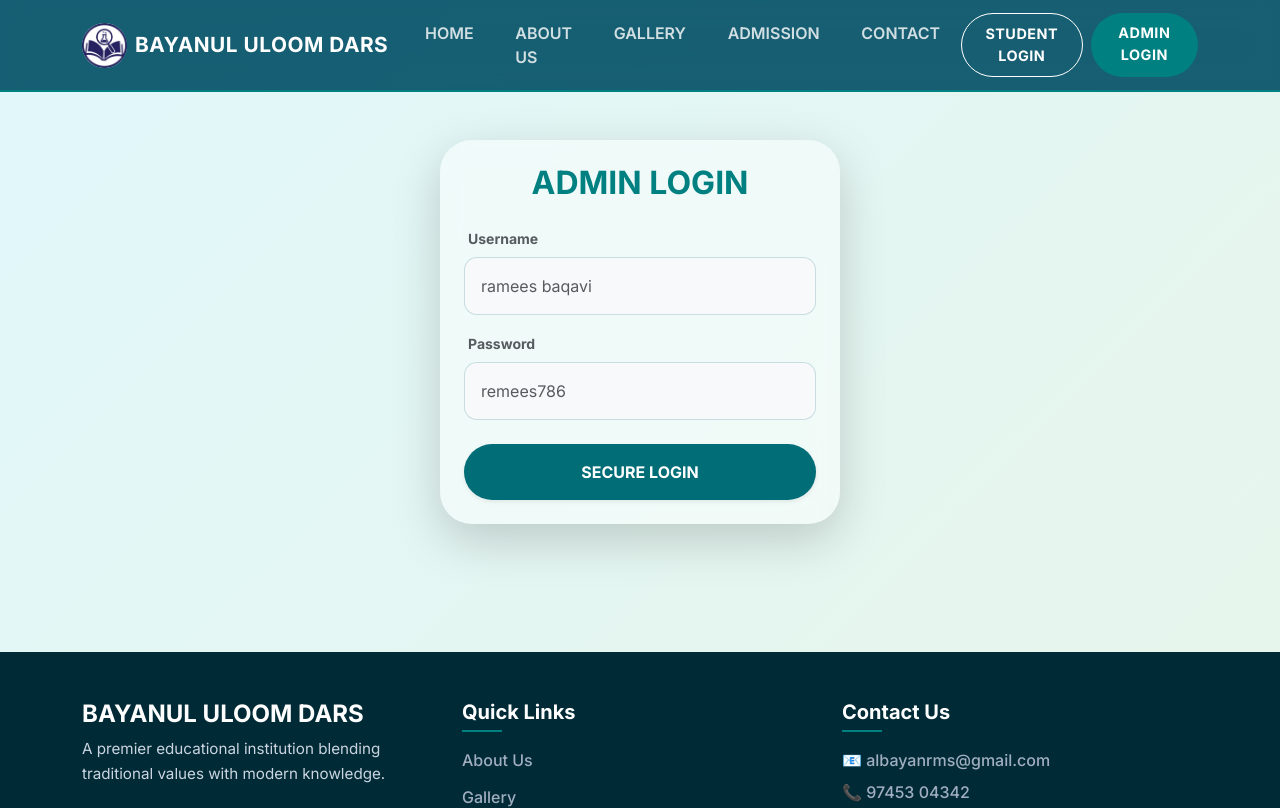
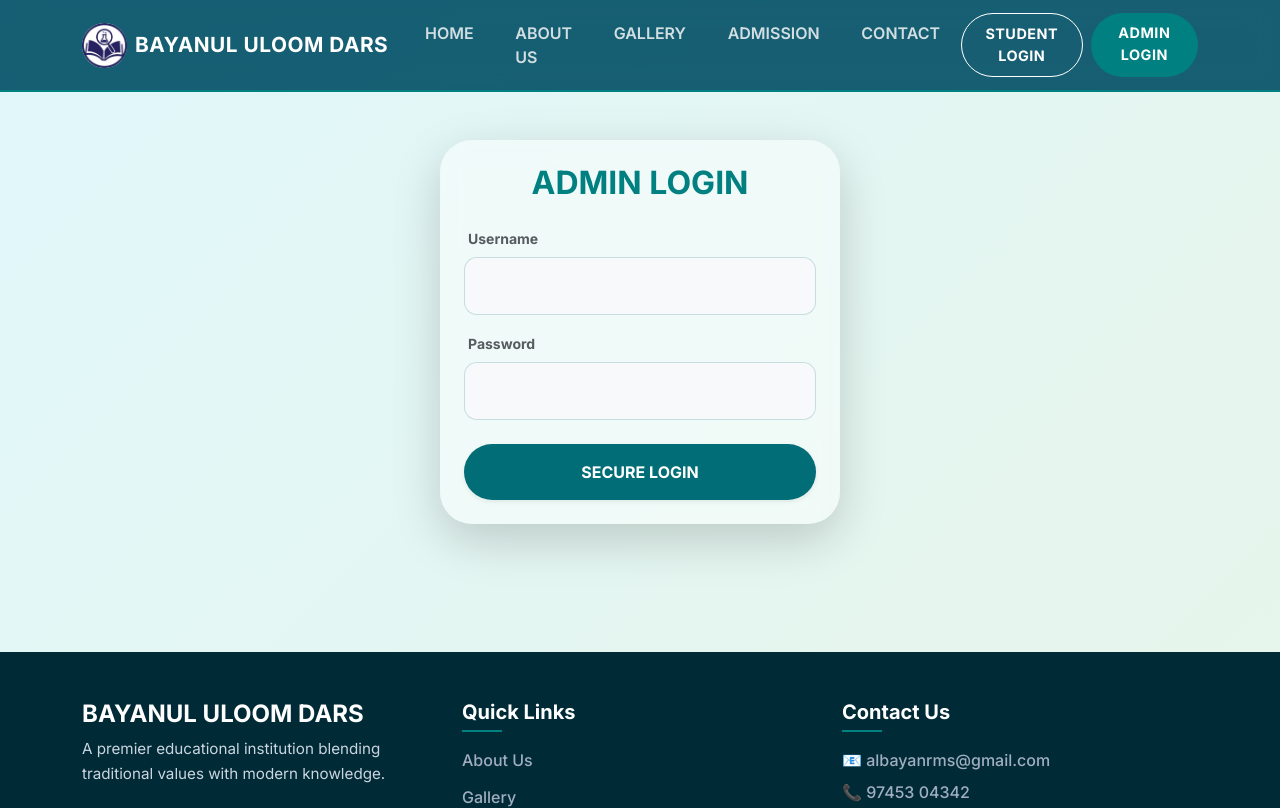
Before and after one commit to albayanrms-sys/BAYANUL-ULOOOM-KUNNATH-DARS, a React (Vite) app: page /admin in a window 1280 px wide. Shown: the top 808 px of the page. Built offline with nearby package versions, Linux system fonts and the light colour scheme.

Commit message:
Remove placeholders from admin login

```diff
--- a/src/pages/Admin.jsx
+++ b/src/pages/Admin.jsx
@@ -166,11 +166,11 @@
           <form onSubmit={handleLogin}>
             <div className="mb-3 text-start">
               <label className="form-label text-muted small px-1 fw-bold">Username</label>
-              <input type="text" className="form-control p-3 bg-light" placeholder="ramees baqavi" value={username} onChange={e=>setUsername(e.target.value)} required />
+              <input type="text" className="form-control p-3 bg-light" value={username} onChange={e=>setUsername(e.target.value)} required />
             </div>
             <div className="mb-4 text-start">
               <label className="form-label text-muted small px-1 fw-bold">Password</label>
-              <input type="password" className="form-control p-3 bg-light" placeholder="remees786" value={password} onChange={e=>setPassword(e.target.value)} required />
+              <input type="password" className="form-control p-3 bg-light" value={password} onChange={e=>setPassword(e.target.value)} required />
             </div>
             <button type="submit" className="btn btn-teal-primary w-100 py-3 fw-bold rounded-pill shadow-sm">SECURE LOGIN</button>
           </form>
```
